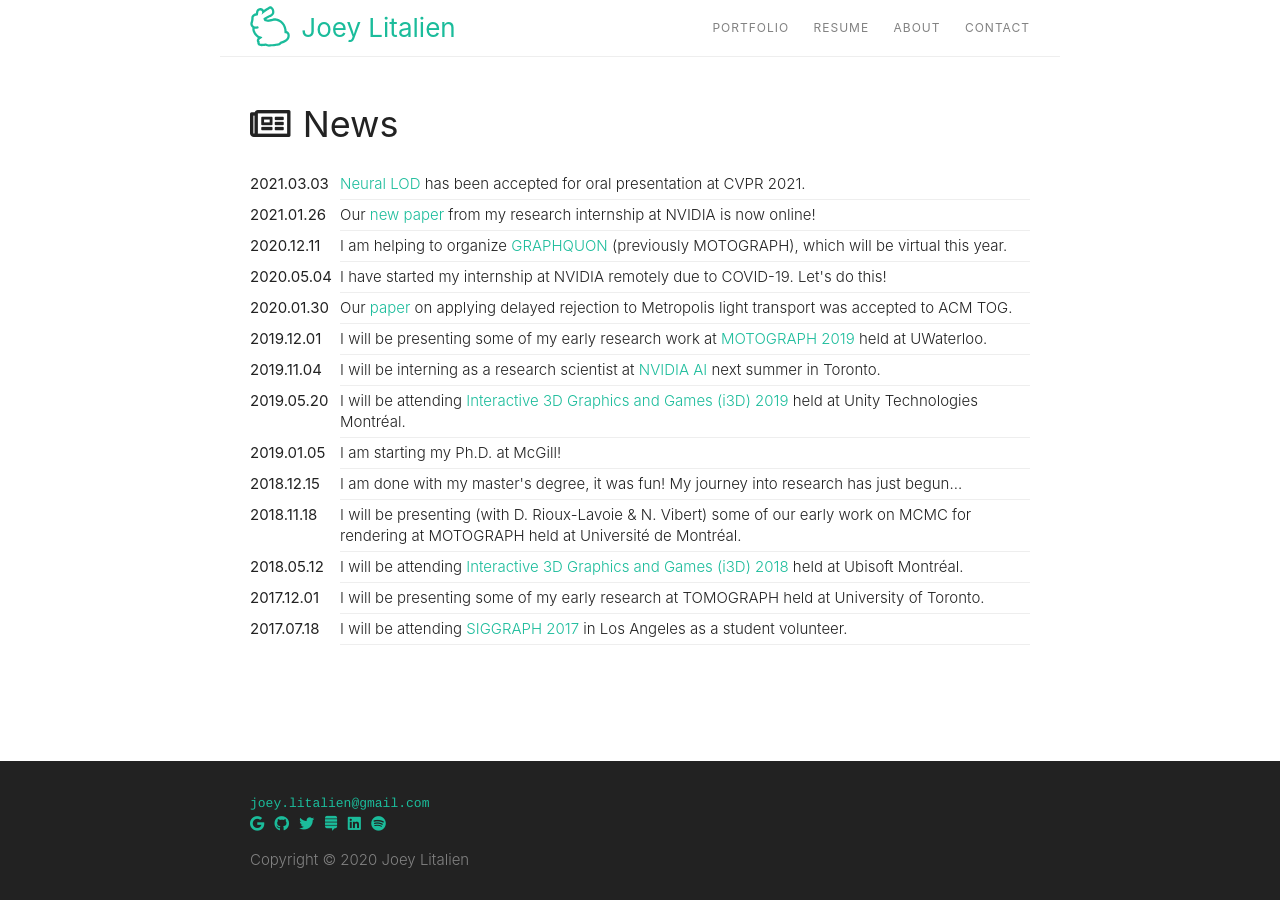
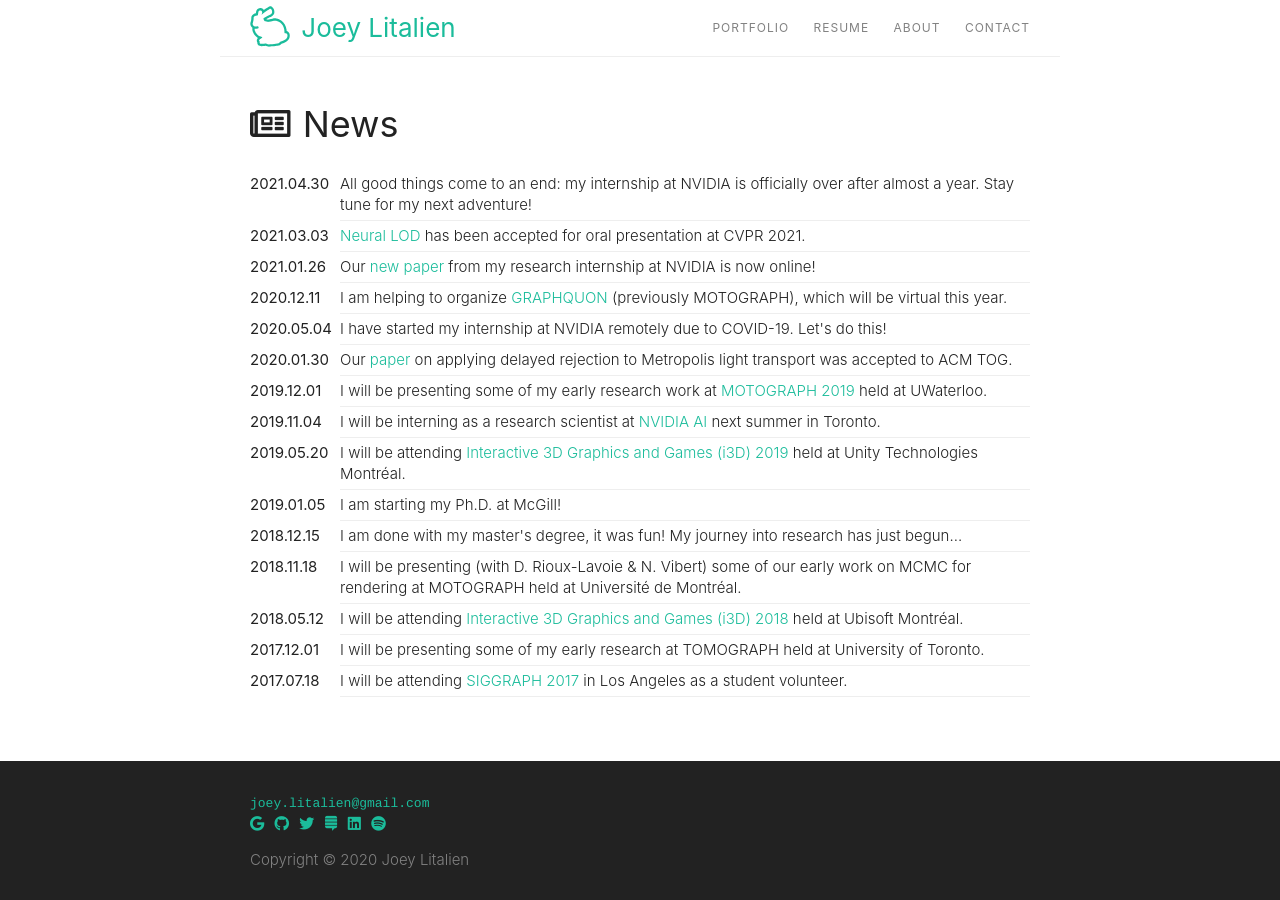
Before and after one commit to joeylitalien/joeylitalien.github.io, a Jekyll site: the page built from pages/news.md, in a window 1280 px wide. Built offline with Jekyll 4.4.1, drawn with Linux system fonts in a browser that asks for light colours; nearby versions of some CDN libraries.

Commit message:
Edited internship end

```diff
--- a/_data/news.yaml
+++ b/_data/news.yaml
@@ -1,3 +1,6 @@
+- date: 2021.04.30
+  news: "All good things come to an end: my internship at NVIDIA is officially over after almost a year. Stay tune for my next adventure!"
+
 - date: 2021.03.03
   news: <a href="publications/nglod">Neural LOD</a> has been accepted for oral presentation at CVPR 2021.
 
--- a/index.html
+++ b/index.html
@@ -13,7 +13,7 @@ layout: default
             <p class="justified">I am a Ph.D. candidate at the <a href="http://gfx.lab.mcgill.ca/">
               McGill Graphics Lab (MGL)</a>, working under
               <a href="http://www.cim.mcgill.ca/~derek/">Derek Nowrouzezahrai</a>.
-              I am currently interning at <a href="https://www.nvidia.com/en-us/research/">NVIDIA AI</a> as a Research Scientist in Deep Learning, where I have joined <a href="https://www.cs.utoronto.ca/~fidler/">Sanja Fidler</a>'s group.
+              From May 2020 to April 2021, I was a research intern at <a href="https://www.nvidia.com/en-us/research/">NVIDIA</a>, working under <a href="https://www.cs.utoronto.ca/~fidler/">Sanja Fidler</a>.
             </p>
             <p>
               My main research interests lie at the intersection of physically-based
```
Also changed, not shown: 3 other files.
